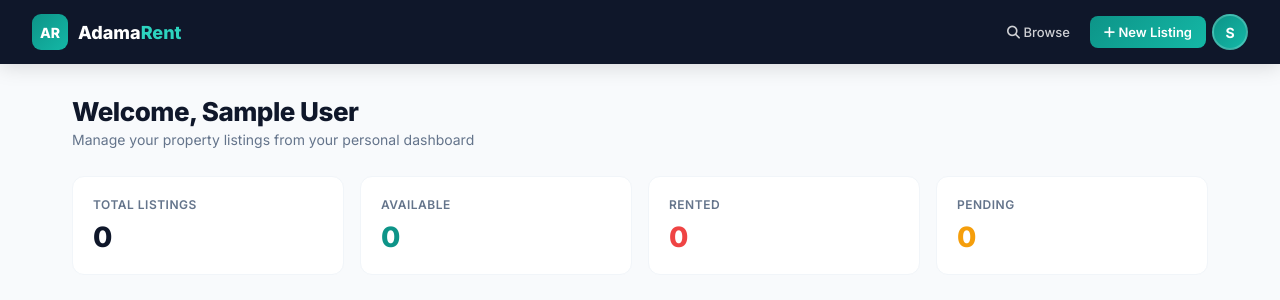
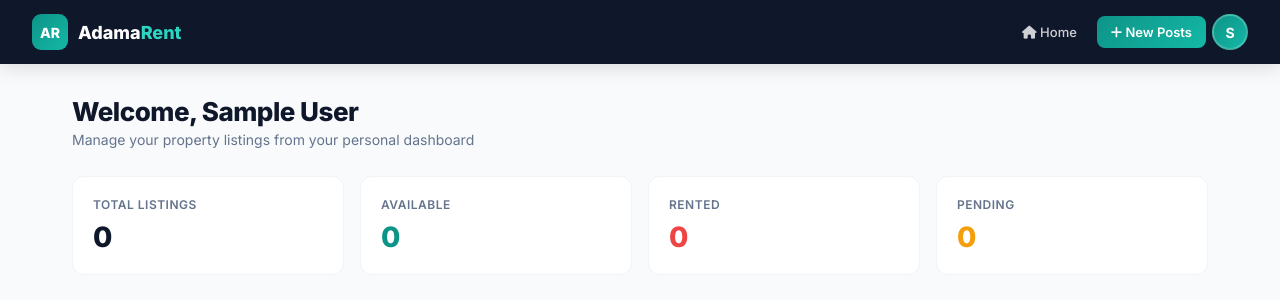
Before and after one commit to gech4332/udmp_adama_rental_house, a PHP site: page /manage_houses.php in a window 1280 px wide. Shown: the top 300 px of the page. Run offline with PHP 8.4, Linux system fonts and the light colour scheme; the visitor is signed in with stand-in values (Sample User, id 1); data that the repository does not hold is empty.

Commit message:
feat: add new posts button and update navigation links

```diff
--- a/index.php
+++ b/index.php
@@ -114,6 +114,7 @@ header("Expires: 0");
         </a>
         <div class="nav-right">
             <?php if(isset($_SESSION['user_id'])): ?>
+                <a href="post_house.php" class="btn-accent"><i class="fas fa-plus"></i> New Posts</a>
                 <div class="user-avatar-wrap">
                     <div class="user-avatar"><?php echo strtoupper(substr($_SESSION['user_name'] ?? 'U', 0, 1)); ?></div>
                     <div class="user-dropdown">
--- a/login.php
+++ b/login.php
@@ -26,7 +26,7 @@ if(isset($_POST['login'])){
                 $_SESSION['is_admin'] = (int)$user['is_admin'];
                 header("Location: admin_panel.php");
             } else {
-                header("Location: manage_houses.php");
+                header("Location: index.php");
             }
             exit();
         } else {
--- a/manage_houses.php
+++ b/manage_houses.php
@@ -120,8 +120,8 @@ $stats = mysqli_fetch_assoc(mysqli_query($conn, "SELECT
             <div class="nav-brand-text">Adama<span>Rent</span></div>
         </a>
         <div class="nav-right">
-            <a href="index.php"><i class="fas fa-search"></i> Browse</a>
-            <a href="post_house.php" class="btn-post"><i class="fas fa-plus"></i> New Listing</a>
+            <a href="index.php"><i class="fas fa-home"></i> Home</a>
+            <a href="post_house.php" class="btn-post"><i class="fas fa-plus"></i> New Posts</a>
             <div class="user-avatar-wrap">
                 <div class="user-avatar"><?php echo strtoupper(substr($_SESSION['user_name'] ?? 'U', 0, 1)); ?></div>
                 <div class="user-dropdown">
```
